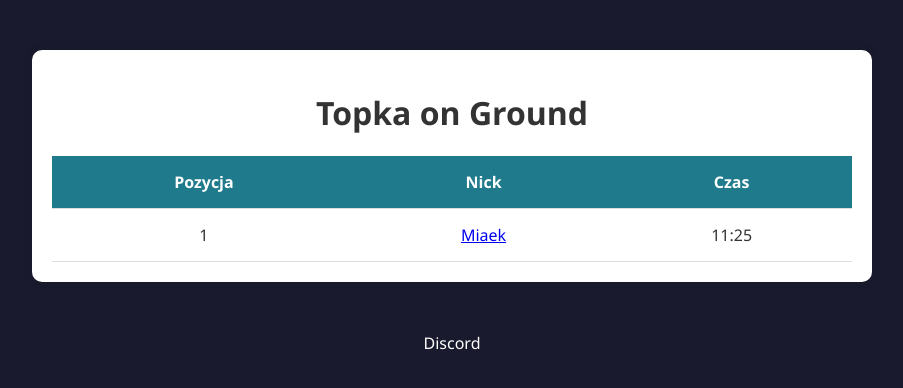
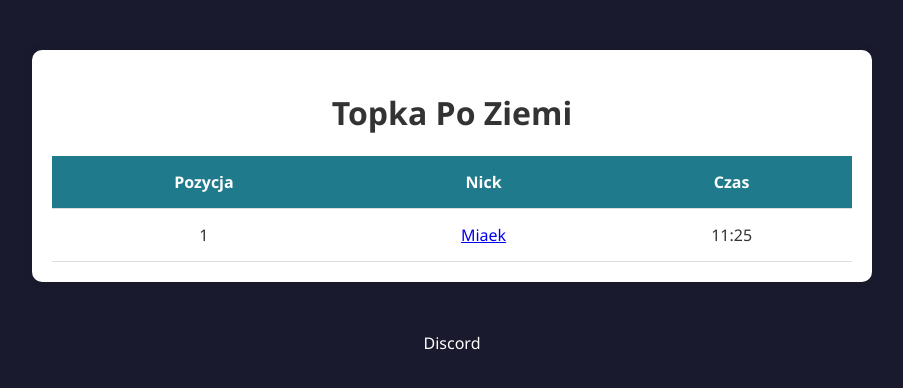
Before and after one commit to GtagPL/GtagPL.github.io, a plain HTML site: page onground.html in a window 1280 px wide. Shown: the whole page, without its empty margins (188-1091 px from the left). Drawn offline with Linux system fonts and the light colour scheme.

Commit message:
Add files via upload

```diff
--- a/onground.html
+++ b/onground.html
@@ -80,7 +80,7 @@
 </head>
 <body>
     <div class="container">
-        <h1>Topka on Ground</h1>
+        <h1>Topka Po Ziemi</h1>
         <table>
             <thead>
                 <tr>
```
Also changed, not shown: index.html (+1 -1 lines).
